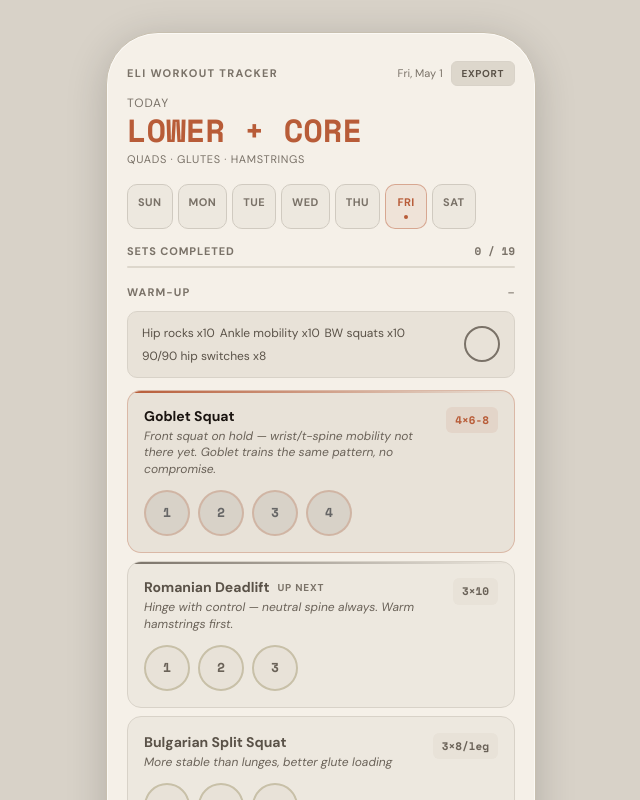
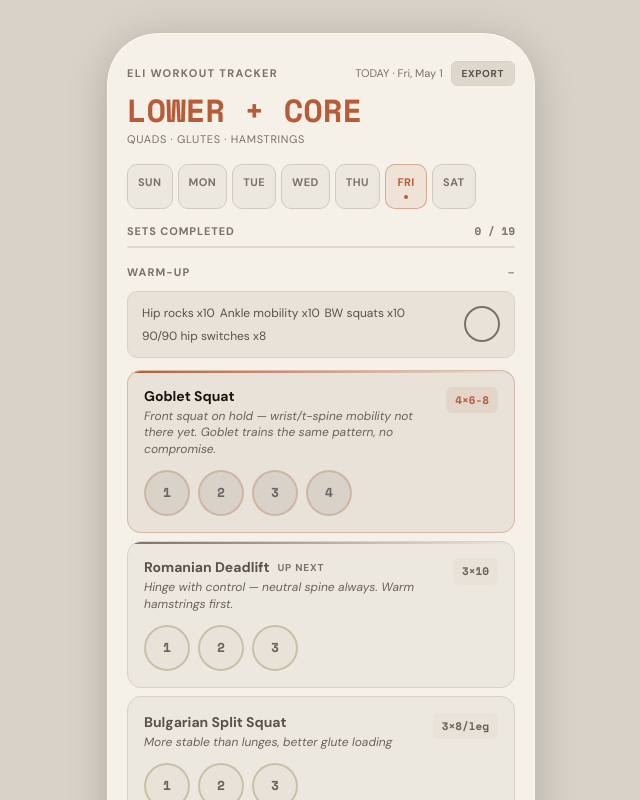
Before and after one commit to batkoski/batkoski-workout-tracker, a React (Vite) app: page / in a window 1280 px wide. Shown: the top 800 px of the page, without its empty margins (319-959 px from the left). Built offline with nearby package versions, Linux system fonts and the light colour scheme.

Commit message:
fix: show active day's date in header, prefix with TODAY when current

```diff
--- a/src/App.tsx
+++ b/src/App.tsx
@@ -970,7 +970,6 @@ export default function App() {
   const accent = day?.color || "#6A6258";
 
   const isToday = activeDow === todayDow;
-  void isToday; // used conceptually; writes only happen via dayStorageKey
   const dayStorageKey = `${todayKey()}|${programDayIdx}`;
 
   const getDayLogs = (): DayLogs => allLogs[dayStorageKey] || {};
@@ -1039,6 +1038,12 @@ export default function App() {
 
   const dateStr = new Date().toLocaleDateString("en-US", { weekday: "short", month: "short", day: "numeric" });
 
+  // Date for whichever day is selected in the strip
+  const activeDayDate = new Date();
+  activeDayDate.setDate(activeDayDate.getDate() + (activeDow - todayDow));
+  const activeDateStr = activeDayDate.toLocaleDateString("en-US", { weekday: "short", month: "short", day: "numeric" });
+  const activeDateLabel = isToday ? `TODAY · ${activeDateStr}` : activeDateStr;
+
   const nextEx = day && !day.isPool ? day.exercises[activeExIdx + 1] : null;
 
   const handleCoreToggle = (exerciseName: string) => {
@@ -1084,7 +1089,7 @@ export default function App() {
         <div style={{ display: "flex", justifyContent: "space-between", marginBottom: "8px", alignItems: "center" }}>
           <span style={{ color: "#7A7268", fontSize: "11px", letterSpacing: "0.12em", fontWeight: 700 }}>ELI WORKOUT TRACKER</span>
           <div style={{ display: "flex", gap: "8px", alignItems: "center" }}>
-            <span style={{ color: "#7A7268", fontSize: "11px" }}>{dateStr}</span>
+            <span style={{ color: "#7A7268", fontSize: "11px" }}>{activeDateLabel}</span>
             <button onClick={() => setShowExport(true)} style={{
               background: "#DDD7CC", border: "1px solid #D8D2C8", borderRadius: "6px",
               color: "#5A5248", fontSize: "10px", padding: "4px 10px", cursor: "pointer",
@@ -1092,7 +1097,6 @@ export default function App() {
             }}>EXPORT</button>
           </div>
         </div>
-        <div style={{ color: "#7A7268", fontSize: "12px", letterSpacing: "0.08em", marginBottom: "2px" }}>TODAY</div>
         <div style={{ fontFamily: "'Space Mono', monospace", fontSize: "32px", fontWeight: 700, lineHeight: 1, color: isRestDay ? "#7A7268" : accent, marginBottom: "5px" }}>
           {isRestDay ? "REST DAY" : day.title}
         </div>
```
